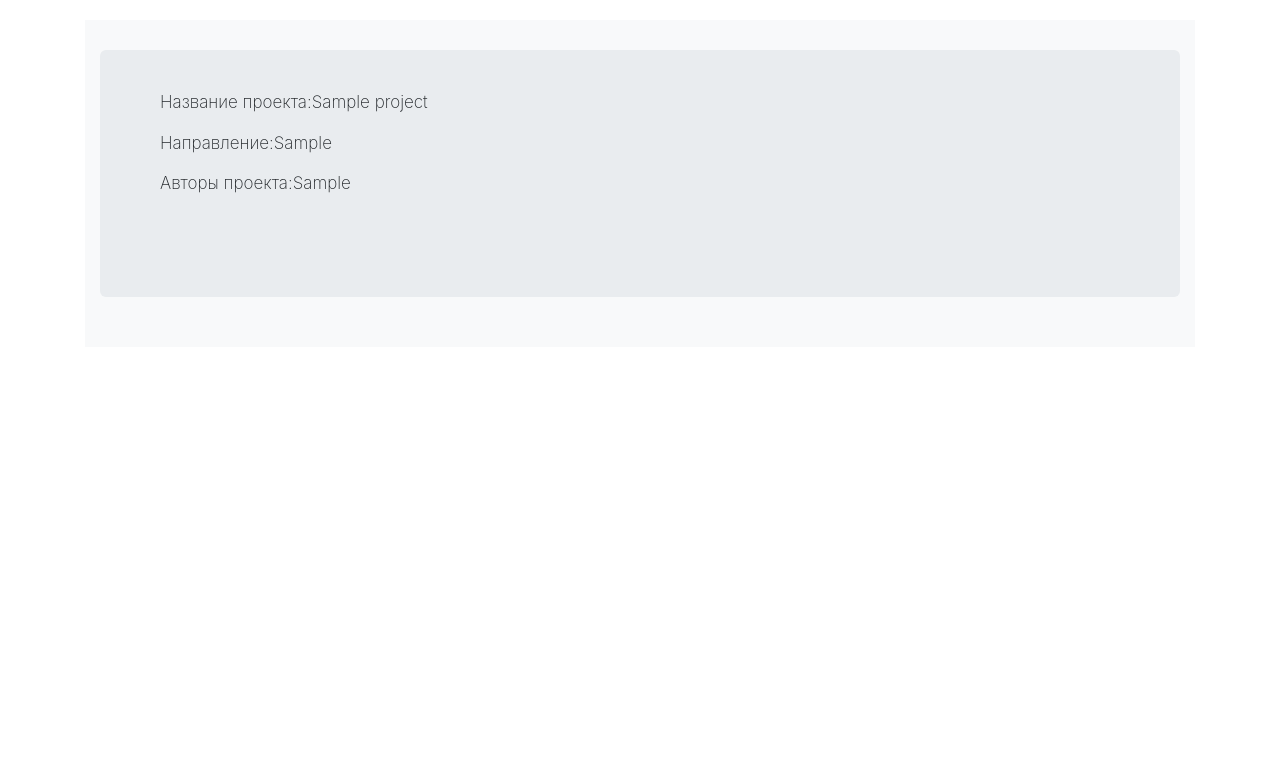
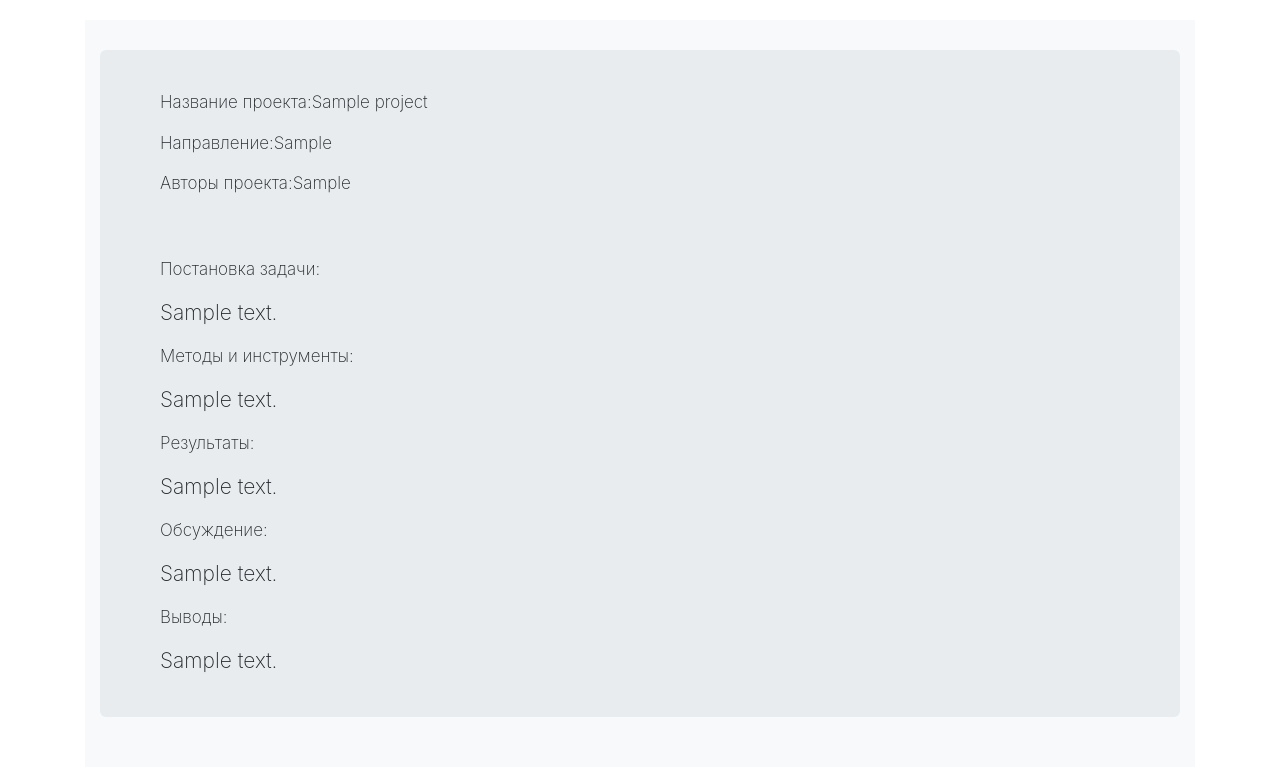
Before and after one commit to Dikiray/Silaedr_projects_website, a Django app: template dprojx/templates/dappx/project.html in a window 1280 px wide. Shown: the part 64-831 px from the top of the page. Before the commit the page ends 361 px from the top, so only its background shows below. Run offline with Django 3.2, Linux system fonts and the light colour scheme; the template is opened without the code that fills it: most values are stand-ins (such as "Sample title", 1, 10 or a date in 2020); some libraries are stand-ins or nearby versions.

Commit message:
adde fields to project html

```diff
--- a/dprojx/templates/dappx/project.html
+++ b/dprojx/templates/dappx/project.html
@@ -8,7 +8,16 @@
         <p style="font-size:17px">Авторы проекта:{{ project.project_creators }}</p>
         <br><br>
         <br>
-       <!--<p class="card-text">{{ project.project_text_task|safe }}</p>-->
+        <p style="font-size:17px">Постановка задачи:</p>
+        <p class="card-text">{{ project.project_text_task|safe }}</p>
+        <p style="font-size:17px">Методы и инструменты:</p>
+        <p class="card-text">{{ project.project_text_methods|safe }}</p>
+        <p style="font-size:17px">Результаты:</p>
+        <p class="card-text">{{ project.project_text_results|safe }}</p>
+        <p style="font-size:17px">Обсуждение:</p>
+        <p class="card-text">{{ project.project_text_discussions|safe }}</p>
+        <p style="font-size:17px">Выводы:</p>
+        <p class="card-text">{{ project.project_text_conclusions|safe }}</p>
     </div>
   </div>
 </div>
```
